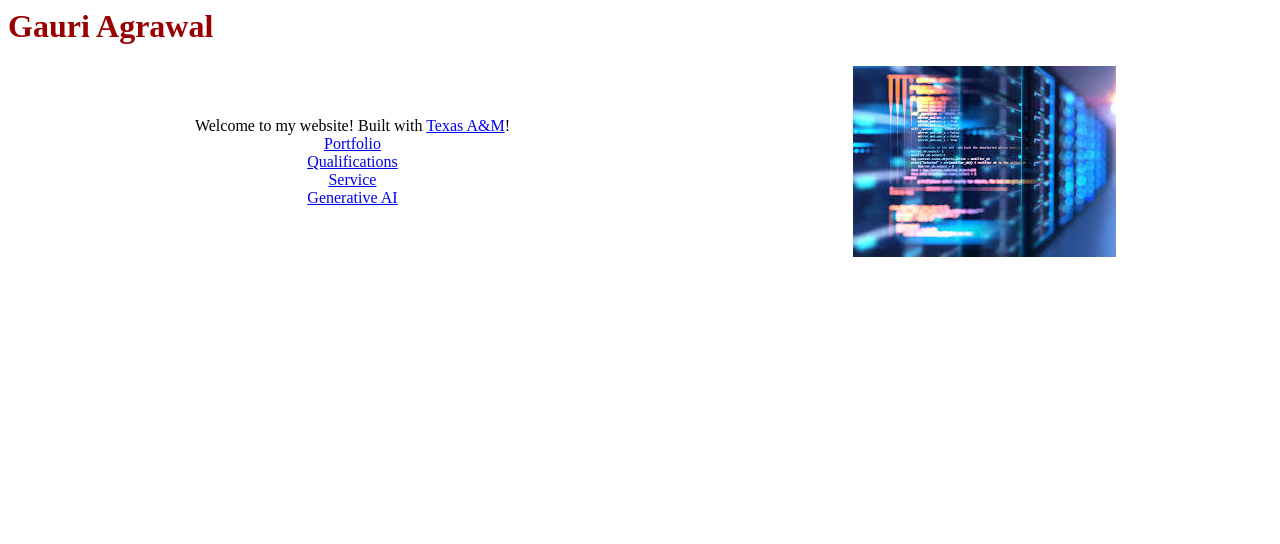
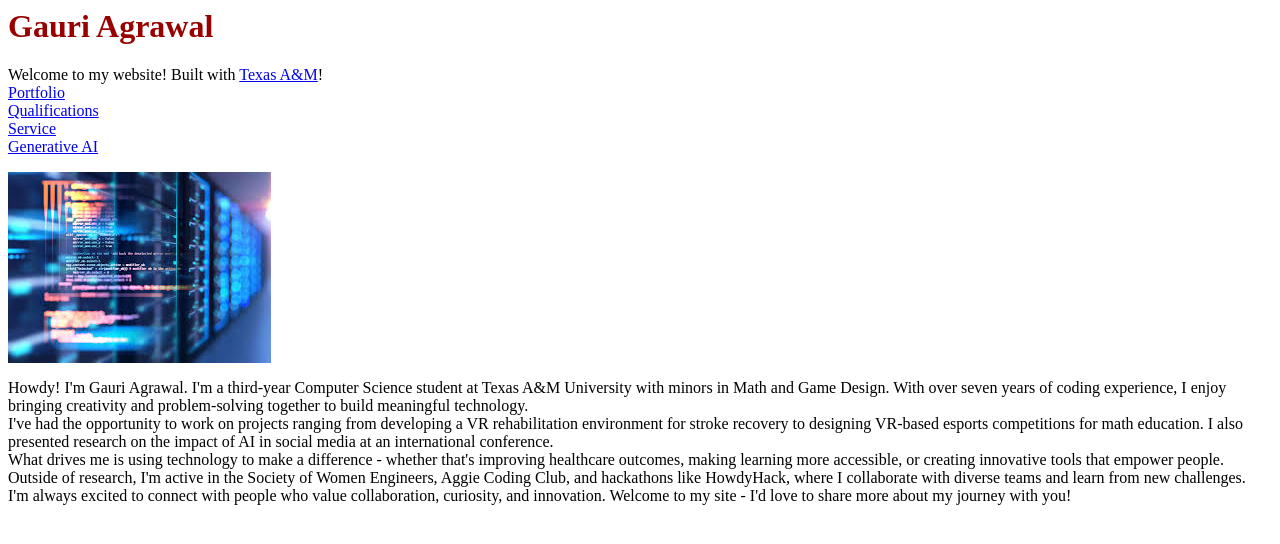
Before and after one commit to AGreyWhale/AGreyWhale.github.io, a plain HTML site: page index.html in a window 1280 px wide. Drawn offline with Linux system fonts and the light colour scheme.

Commit message:
fixed/added text

```diff
--- a/index.html
+++ b/index.html
@@ -6,24 +6,24 @@
 </head>
 
 <body>
-  <td align = "center">
   <h1><font color = "#990000">Gauri Agrawal</font></h1></td>
-  </td>
-  <table width="100%" border="0" cellspacing="0" cellpadding="0">
-    <tr>
-      <td align = "center">
-        <p>Welcome to my website! Built with <a href = "https://www.tamu.edu/">Texas A&M</a>! <br>
+    <p>Welcome to my website! Built with <a href = "https://www.tamu.edu/">Texas A&M</a>! <br>
           <a href = "portfolio.html">Portfolio</a><br>
           <a href = "qualifications.html">Qualifications</a><br>
           <a href = "service.html">Service</a><br>
           <a href = "genai.html">Generative AI</a><br>
-        </p>
-      </td>
-      <td align = "center"><img src = "photo.jpeg" alt = "computer"></td>
+    </p>
+      <img src = "photo.jpeg" alt = "computer">
+        <p> Howdy! I'm Gauri Agrawal.
+I'm a third-year Computer Science student at Texas A&M University with minors in Math and Game Design. With over seven years of coding experience, I enjoy bringing creativity and problem-solving together to build meaningful technology.<br>
 
-    </tr>
+I've had the opportunity to work on projects ranging from developing a VR rehabilitation environment for stroke recovery to designing VR-based esports competitions for math education. I also presented research on the impact of AI in social media at an international conference.<br>
 
-  </table>
+What drives me is using technology to make a difference - whether that's improving healthcare outcomes, making learning more accessible, or creating innovative tools that empower people.<br>
+
+Outside of research, I'm active in the Society of Women Engineers, Aggie Coding Club, and hackathons like HowdyHack, where I collaborate with diverse teams and learn from new challenges.<br>
+
+I'm always excited to connect with people who value collaboration, curiosity, and innovation. Welcome to my site - I'd love to share more about my journey with you!</p>
 
 </body>
 </html>
```
Also changed, not shown: portfolio.html (+3 -9 lines), qualifications.html (+8 -13 lines), service.html (+2 -3 lines), 1 other file.
